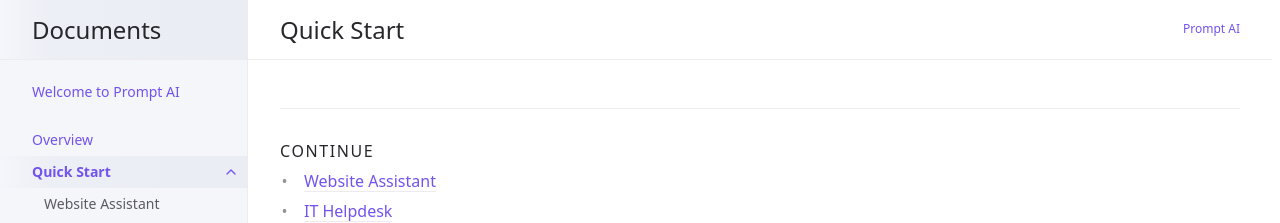
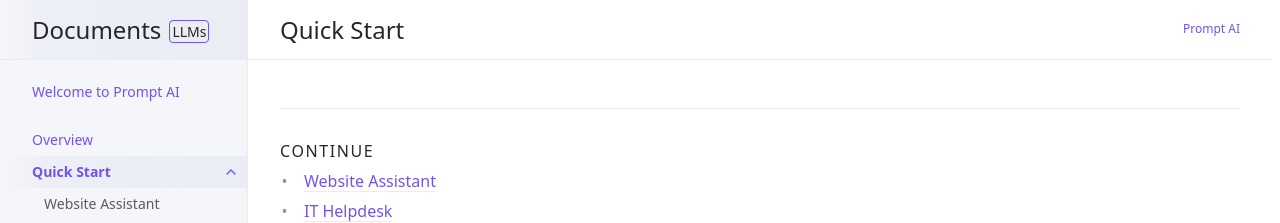
Before and after one commit to ws-cd/ws-cd.github.io, a Jekyll site: the page built from docs/quick_start/index.md, in a window 1280 px wide. Shown: the top 223 px of the page. Built offline with Jekyll 4.4.1, drawn with Linux system fonts in a browser that asks for light colours.

Commit message:
1、add document mark

```diff
--- a/_layouts/en.html
+++ b/_layouts/en.html
@@ -42,7 +42,7 @@ layout: table_wrappers
 
   <div class="side-bar">
     <div class="site-header">
-      <a href="{{ '/' | absolute_url }}" class="site-title lh-tight">Documents</a>
+      <a href="{{ '/' | absolute_url }}" class="site-title lh-tight">Documents<span class="custom-title-mark">LLMs</span></a>
       <a href="#" id="menu-button" class="site-button">
         <svg viewBox="0 0 24 24" class="icon"><use xlink:href="#svg-menu"></use></svg>
       </a>
```
